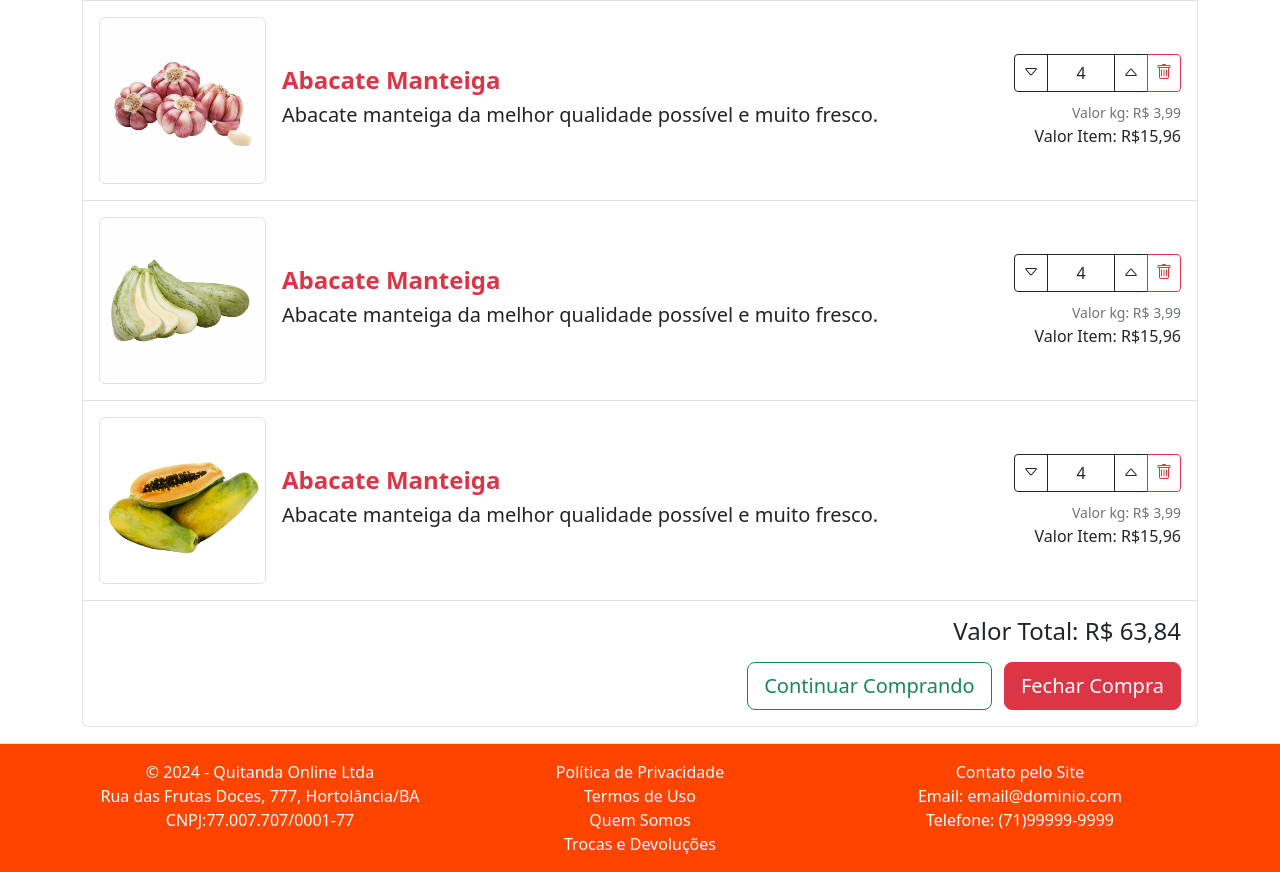
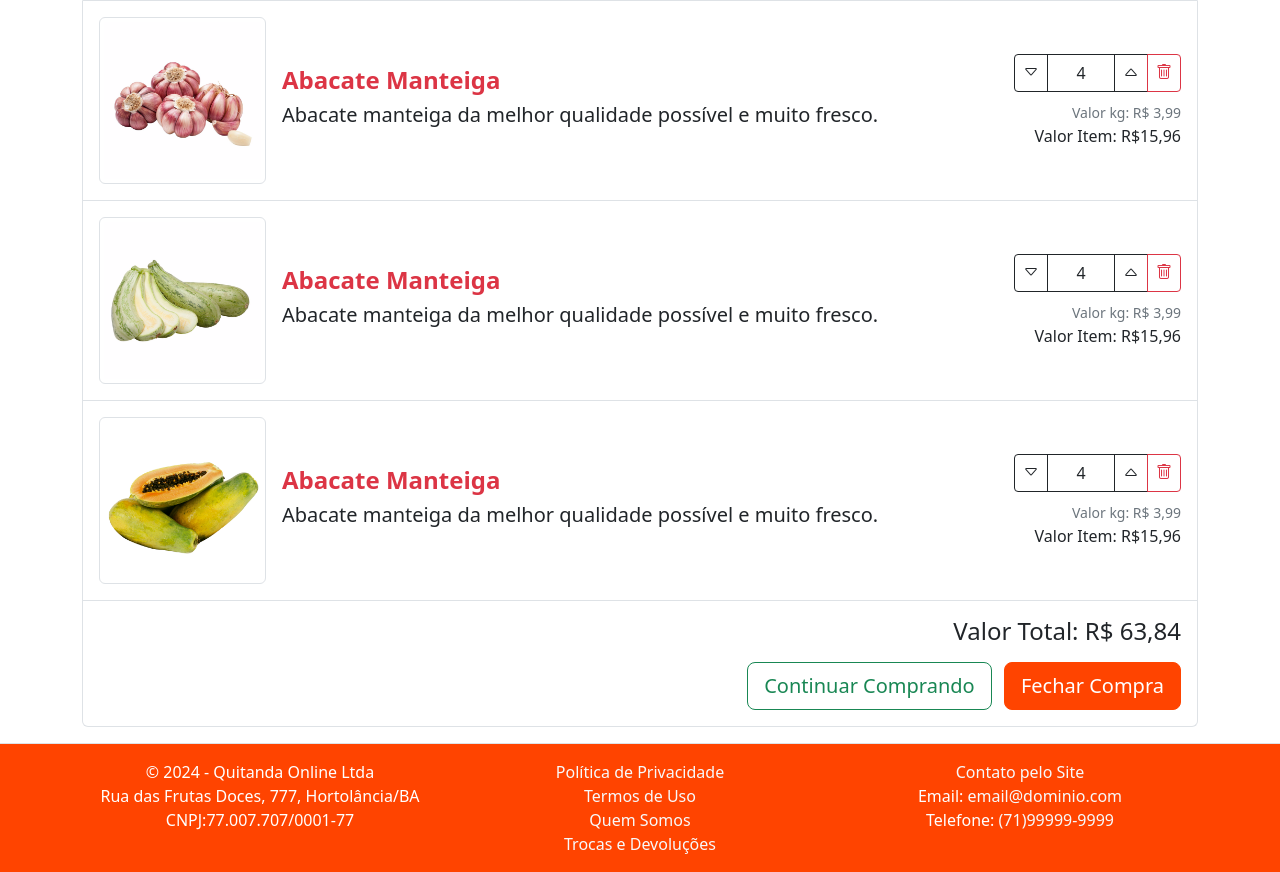
Before and after one commit to flavio16silva/Quitanda, a plain HTML site: page carrinho.html in a window 1280 px wide. Shown: the part 332-1204 px from the top of the page. Drawn offline with nearby package versions, Linux system fonts and the light colour scheme.

Commit message:
alteração cor botão - fechar compra

```diff
--- a/carrinho.html
+++ b/carrinho.html
@@ -233,7 +233,7 @@
                       <a href="index.html" class="btn btn-outline-success btn-lg">
                         Continuar Comprando
                       </a>
-                      <a href="/fechamento_itens.html" class="btn btn-danger btn-lg ms-2 mt-xs-3">
+                      <a href="/fechamento_itens.html" class="btn btn-danger btn-all btn-lg ms-2 mt-xs-3">
                         Fechar Compra
                       </a>
                 </div>
```
